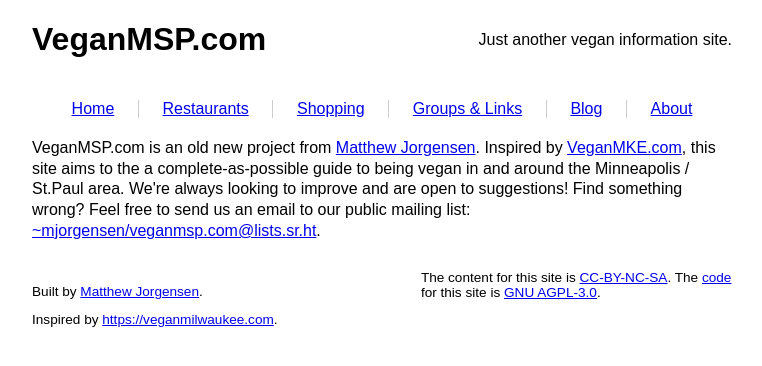
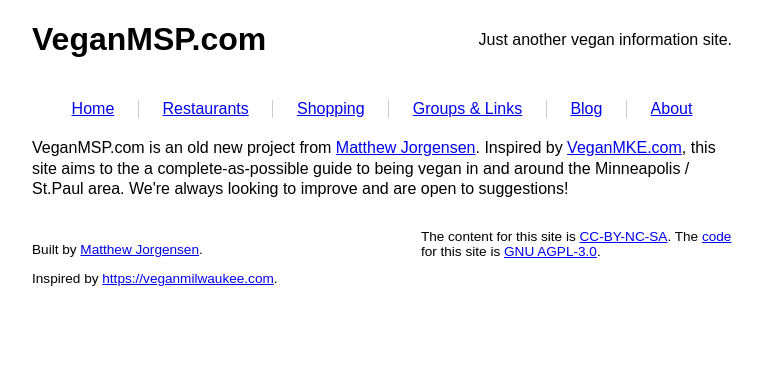
Before and after one commit to VeganMSP/veganmsp.com, a Django app: page /about/ in a window 1280 px wide. Shown: the top 366 px of the page, without its empty margins (258-1020 px from the left). Run offline with Django 3.2, Linux system fonts and the light colour scheme; parts of the project's set-up code (start-up, migrations or seed data) failed here and were passed over.

Commit message:
Update about.html

```diff
--- a/info/templates/info/about.html
+++ b/info/templates/info/about.html
@@ -8,9 +8,7 @@
 		<a href="https://veganmilwaukee.com" target="_blank" rel="noopener">
 		VeganMKE.com</a>, this site aims to the a complete-as-possible guide
 		to being vegan in and around the Minneapolis / St.Paul area. We're
-		always looking to improve and are open to suggestions! Find
-		something wrong? Feel free to send us an email to our public mailing
-		list: <a href="mailto:~mjorgensen/veganmsp.com@lists.sr.ht">~mjorgensen/veganmsp.com@lists.sr.ht</a>.
+		always looking to improve and are open to suggestions!
 	</p>
 </div>
 {% endblock %}
```
